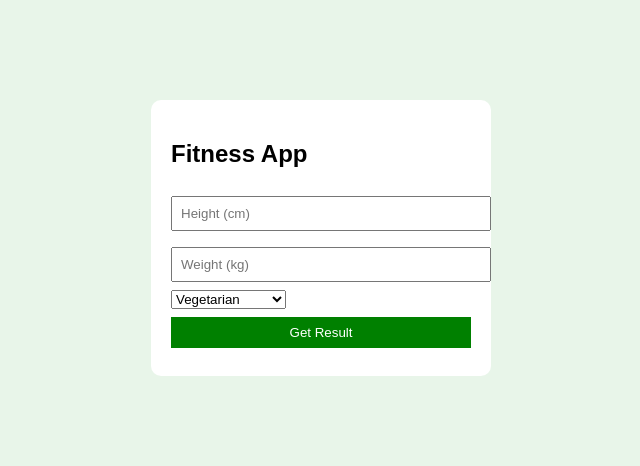
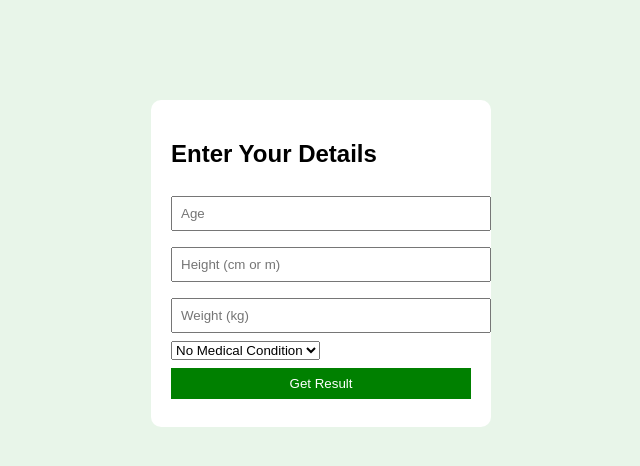
Before and after one commit to PreethiBose30/Smart-Fitness-Activity-Recommendation, a Flask app: page / in a window 1280 px wide. Shown: the top 466 px of the page, without its empty margins (319-959 px from the left). Run offline with Flask 3, Linux system fonts and the light colour scheme.

Commit message:
Update fitness form title and input fields

```diff
--- a/templates/index.html
+++ b/templates/index.html
@@ -1,85 +1,27 @@
 <!DOCTYPE html>
 <html>
 <head>
-    <title>Fitness App</title>
+    <title>Fitness Form</title>
     <link rel="stylesheet" href="{{ url_for('static', filename='style.css') }}">
 </head>
 <body>
 
 <div class="container">
-    <h2>Fitness App</h2>
+    <h2>Enter Your Details</h2>
 
-    <form id="form">
-        <input id="height" placeholder="Height (cm)" required>
-        <input id="weight" placeholder="Weight (kg)" required>
+    <form method="POST">
+        <input name="age" placeholder="Age" required>
+        <input name="height" placeholder="Height (cm or m)" required>
+        <input name="weight" placeholder="Weight (kg)" required>
 
-        <select id="diet">
-            <option value="veg">Vegetarian</option>
-            <option value="nonveg">Non-Vegetarian</option>
+        <select name="medical_condition">
+            <option value="no">No Medical Condition</option>
+            <option value="yes">Medical Condition</option>
         </select>
 
         <button type="submit">Get Result</button>
     </form>
 </div>
 
-<!-- RESULT POPUP -->
-<div id="popup" class="modal">
-    <div class="modal-content">
-        <h3 id="bmi"></h3>
-        <p id="category"></p>
-
-        <button onclick="showDiet()">Show Diet Chart</button>
-    </div>
-</div>
-
-<!-- DIET POPUP -->
-<div id="dietPopup" class="modal">
-    <div class="modal-content">
-        <h3>Diet Chart</h3>
-        <table id="dietTable"></table>
-    </div>
-</div>
-
-<script>
-let storedData = null;
-
-document.getElementById("form").addEventListener("submit", function(e){
-    e.preventDefault();
-
-    fetch("/calculate", {
-        method: "POST",
-        headers: {"Content-Type":"application/json"},
-        body: JSON.stringify({
-            height: document.getElementById("height").value,
-            weight: document.getElementById("weight").value,
-            diet: document.getElementById("diet").value
-        })
-    })
-    .then(res => res.json())
-    .then(data => {
-
-        storedData = data;
-
-        document.getElementById("bmi").innerText = "BMI: " + data.bmi;
-        document.getElementById("category").innerText = data.category;
-
-        document.getElementById("popup").style.display = "flex";
-    });
-});
-
-function showDiet(){
-    document.getElementById("popup").style.display = "none";
-
-    let table = document.getElementById("dietTable");
-    table.innerHTML = "<tr><th>Meal</th><th>Food</th></tr>";
-
-    for(let key in storedData.foods){
-        table.innerHTML += `<tr><td>${key}</td><td>${storedData.foods[key]}</td></tr>`;
-    }
-
-    document.getElementById("dietPopup").style.display = "flex";
-}
-</script>
-
 </body>
 </html>
```
